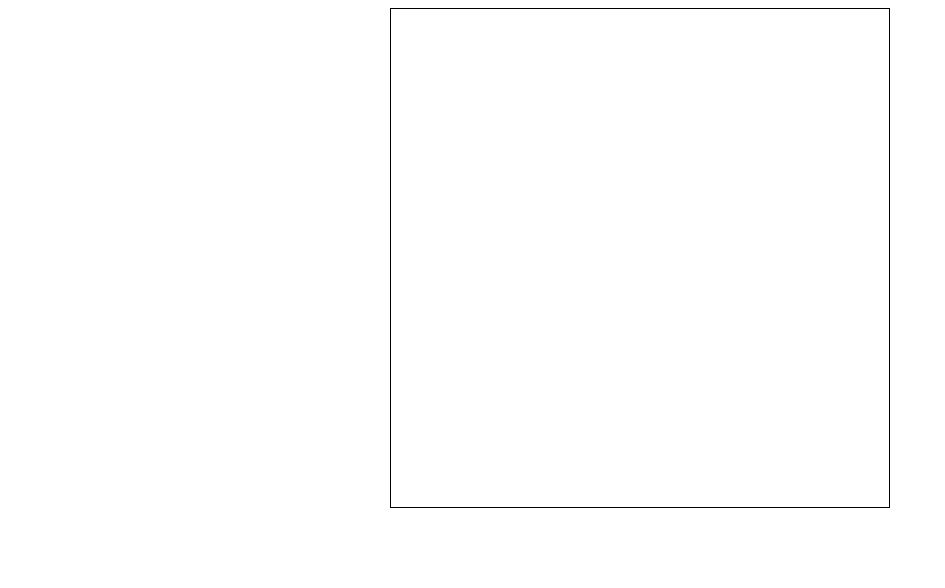
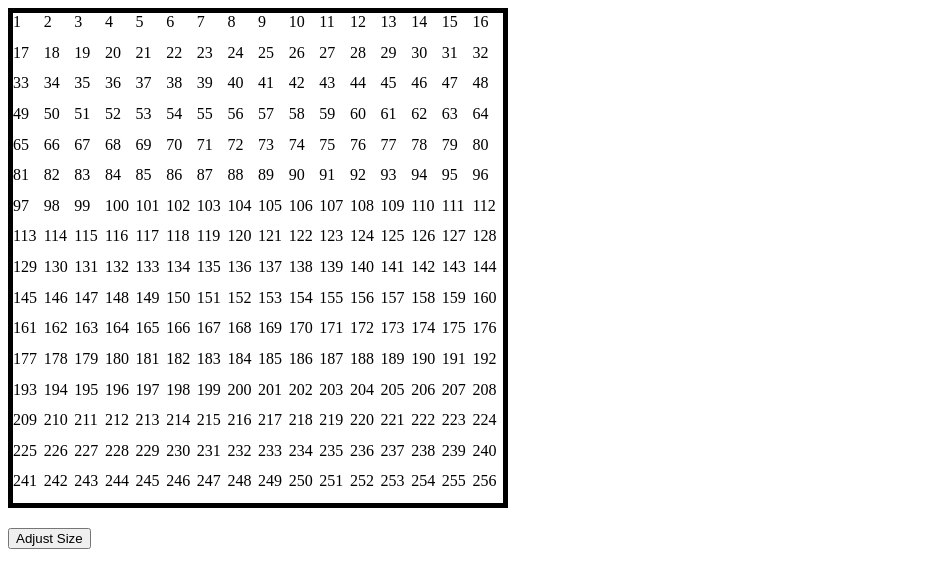
Before and after one commit to codymccormick/Etch-a-Sketch, a plain HTML site: page index.html in a window 1280 px wide. Shown: the whole page, without its empty margins (0-945 px from the left). Drawn offline with Linux system fonts and the light colour scheme.

Commit message:
added button to resize/reset the board and the ability to draw on mouseover

```diff
--- a/index.html
+++ b/index.html
@@ -7,6 +7,8 @@
 <body>
 	<div id="container"></div>
 
+	<button id="size">Adjust Size</button>
+
 	<script src="script.js"></script>
 </body>
 </html>
--- a/script.js
+++ b/script.js
@@ -1,9 +1,42 @@
-// Get the container div
 const container = document.getElementById("container");
+const boardSize = document.getElementById("size");
 
-// Create the cells
-for (let i = 0; i < 256; i++) {
-	const cell = document.createElement("div");
-	cell.classList.add("cell");
-	container.appendChild(cell);
+boardSize.addEventListener("click", newBoard);
+
+let size = 16;
+
+// Create the drawing board
+function populateBoard(size) {
+  const cellSize = `calc(100% / ${size})`;
+  for (let i = 0; i < size ** 2; i++) {
+    const cell = document.createElement("div");
+    cell.classList.add("cell");
+    container.appendChild(cell);
+    cell.innerHTML = i + 1;
+    cell.style.flexBasis = cellSize;
+    cell.addEventListener("mouseover", () => highlight(cell));
+  }
 }
+
+populateBoard(size);
+
+//Highlight cells on mouse over
+const highlight = (cell) => (cell.style.backgroundColor = "blue");
+
+//Removes all child nodes from a parent
+function removeAllChildNodes(parent) {
+  while (parent.firstChild) {
+    parent.removeChild(parent.firstChild);
+  }
+}
+
+//Creates a new drawing board of user inputed size. Currently overflows if input is above 20.
+function newBoard() {
+  newSize = prompt("Enter Board Size");
+  if (newSize < 2 || newSize > 20) {
+    alert("nope");
+    return;
+  }
+  removeAllChildNodes(container);
+  populateBoard(newSize);
+}
--- a/style.css
+++ b/style.css
@@ -3,14 +3,16 @@
 	flex-wrap: wrap;
 	width: 500px;
 	height: 500px;
-	border: 1px solid black;
+	border: 5px solid black;
 	box-sizing: border-box;
-	margin: auto;
 }
 
 .cell {
 	display: flex;
-	width: calc(100%/16);
-	height: calc(100%/16);
 	box-sizing: border-box;
 }
+
+#size{
+	display: flex;
+	margin-top: 20px;
+}
```
Also changed, not shown: 1 other file.
